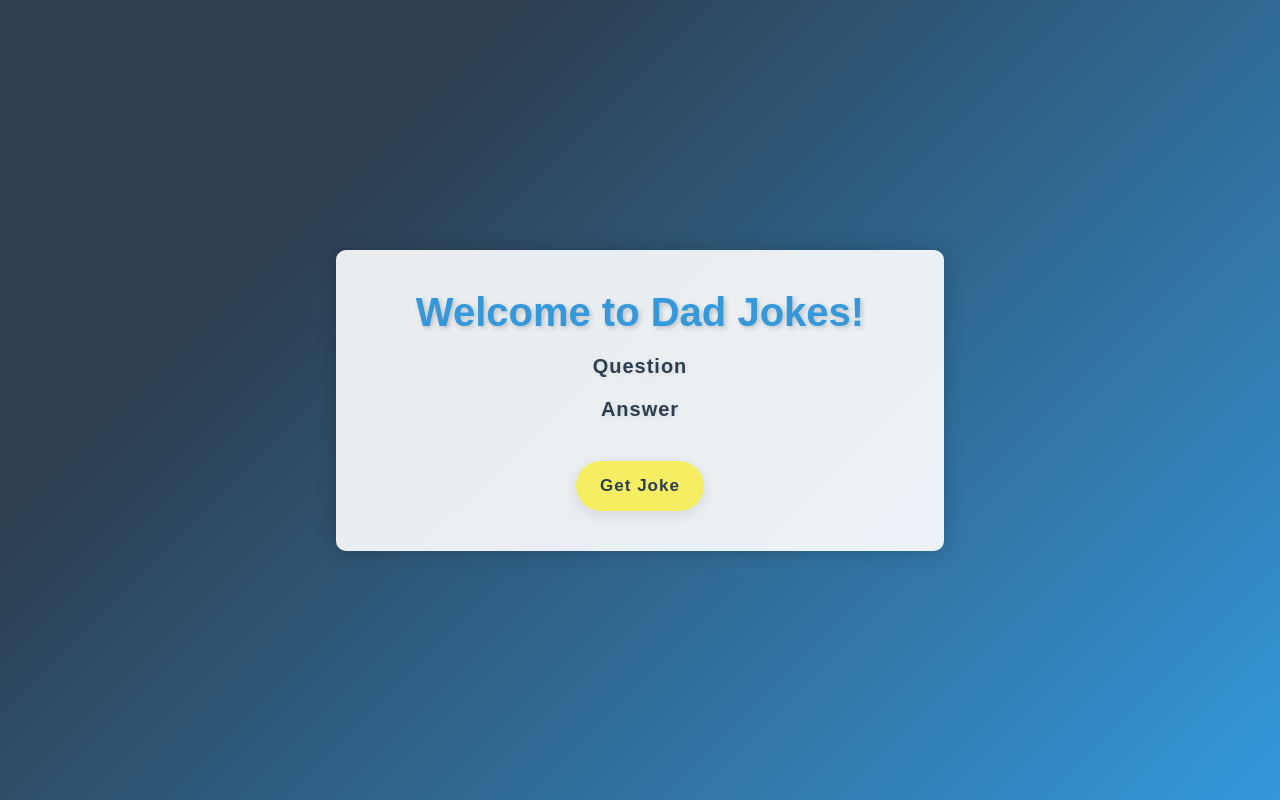
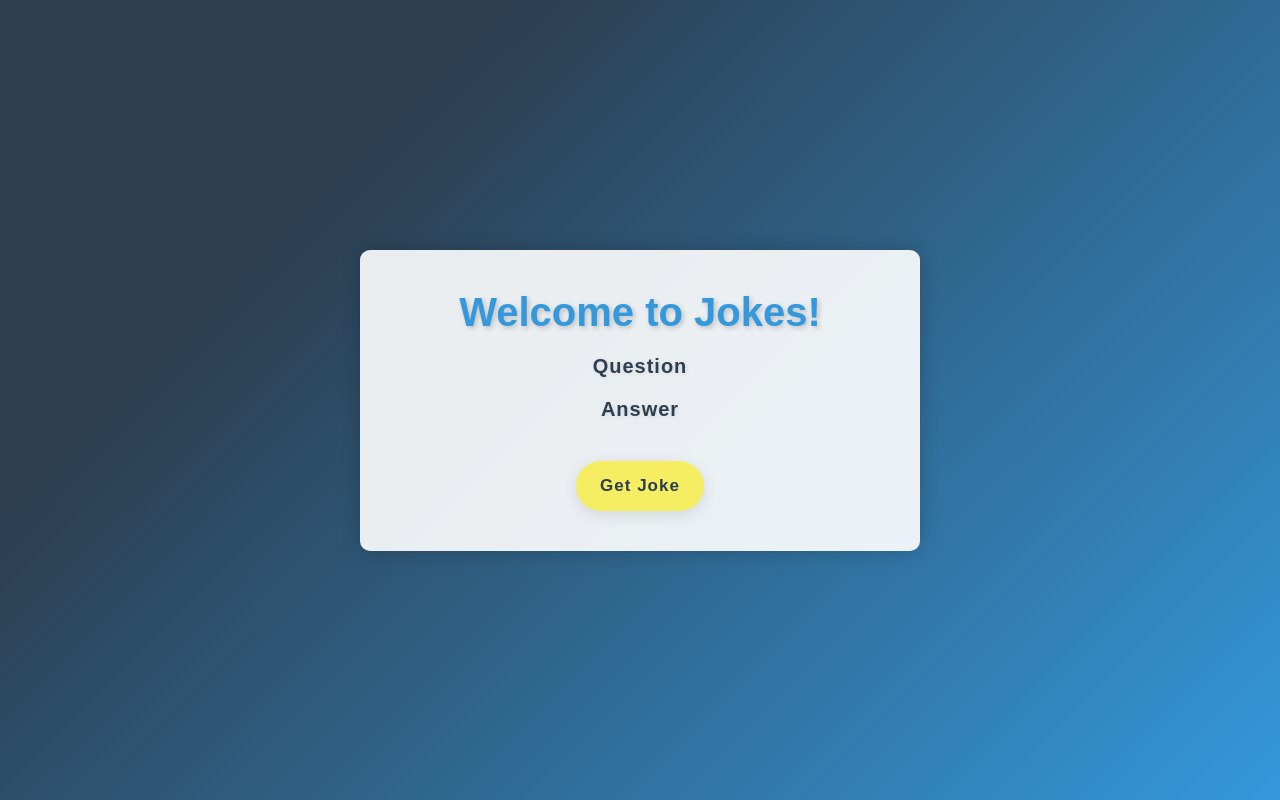
Before and after one commit to SabyasachiMishraXD/Random-Jokes, a plain HTML site: page index.html in a window 1280 px wide. Drawn offline with Linux system fonts and the light colour scheme.

Commit message:
index.html

```diff
--- a/index.html
+++ b/index.html
@@ -9,7 +9,7 @@
   </head>
   <body>
     <div class="container">
-      <h1>Welcome to Dad Jokes!</h1>
+      <h1>Welcome to Jokes!</h1>
       <section class="api_body_Question"> Question
 
       </section>
```
